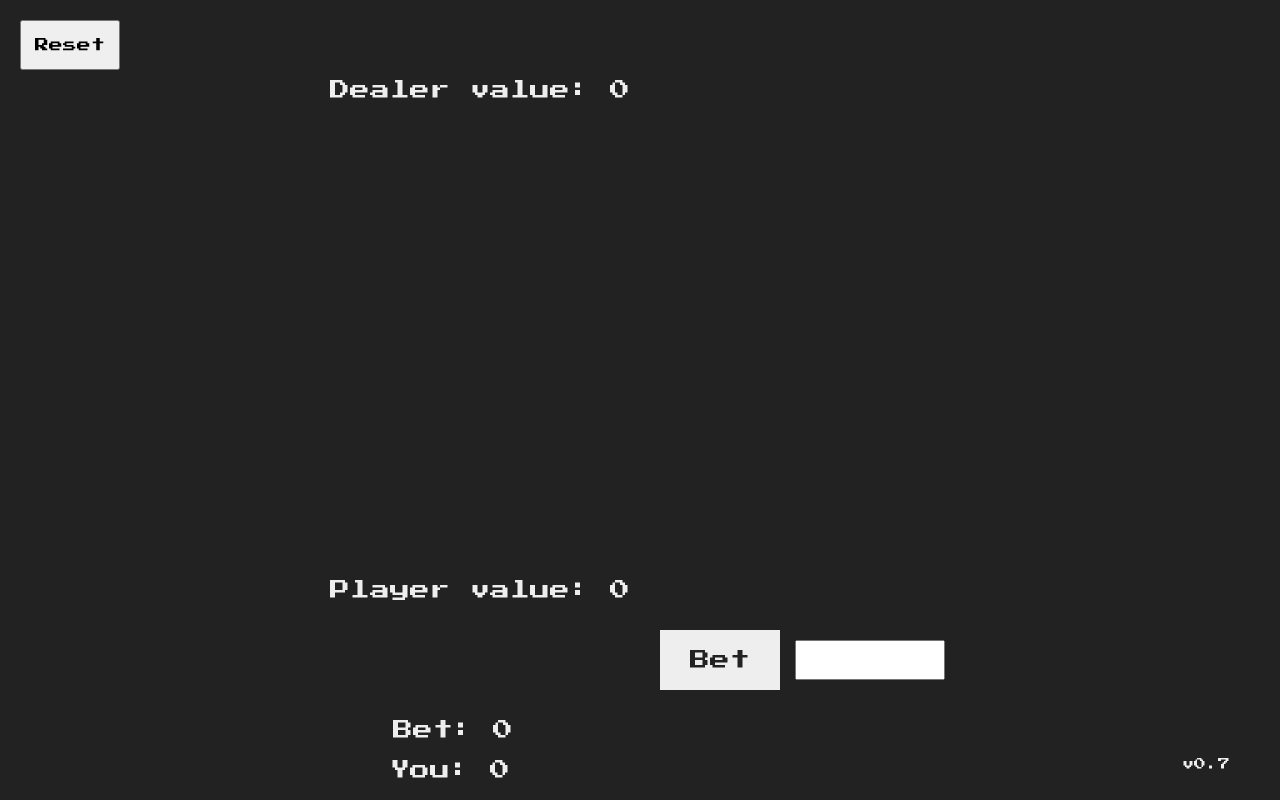
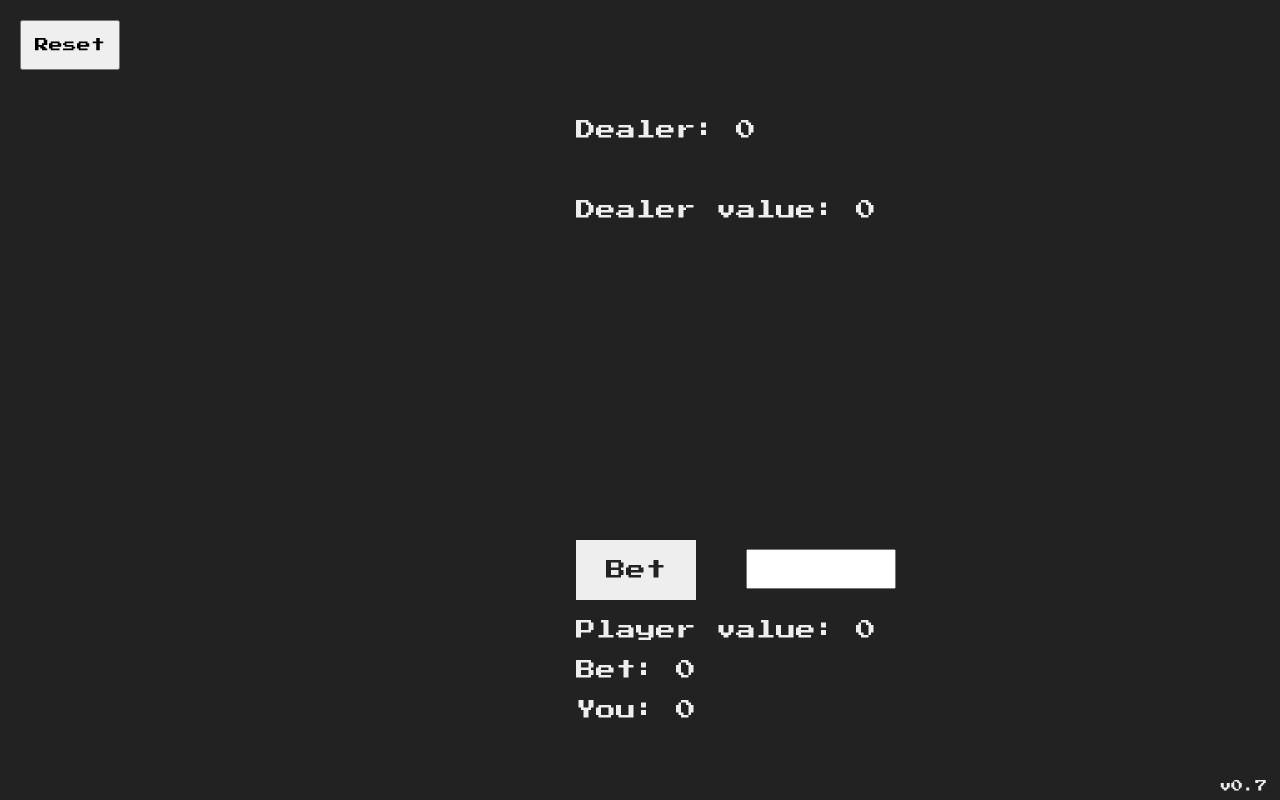
Before and after one commit to StefanZagarov/Blackjack, a website built with Parcel: page index.html in a window 1280 px wide. Built offline with nearby package versions, Linux system fonts and the light colour scheme.

Commit message:
Made is more scalable with different resolutions

```diff
--- a/style.css
+++ b/style.css
@@ -1,20 +1,17 @@
 @import url('https://fonts.googleapis.com/css?family=Press+Start+2P&display=swap');
 
-*
-{
+* {
   margin: 0;
   padding: 0;
   box-sizing: inherit;
 }
 
-html
-{
+html {
   font-size: 62.5%;
   box-sizing: border-box;
 }
 
-body
-{
+body {
   font-family: 'Press Start 2P', sans-serif;
   color: #eee;
   background-color: #222222;
@@ -22,14 +19,12 @@
 }
 
 /* LAYOUT */
-header
-{
+header {
   position: relative;
   height: 35vh;
 }
 
-main
-{
+main {
   height: 65vh;
   color: #eee;
   display: flex;
@@ -37,57 +32,61 @@
   justify-content: space-around;
 }
 
-.buttons
-{
-  width: 52rem;
-  display: flex;
-  flex-direction: column;
-  align-items: center;
+.buttons {
+  position: absolute;
+  bottom: 25%;
+  left: 45%;
+
+  width: 320px;
+  height: 60px;
 }
 
-.information
-{
+.information {
   width: 52rem;
   font-size: 2rem;
 }
 
-.message
-{
-  transform: translate(-420px, -140px);
+.message {
+  position: absolute;
+  text-align: left;
 
-  position: absolute;
-  text-align: center;
+  top: 49%;
+  left: 45%;
 
-  width: 400px;
+  width: 100%;
 }
 
-.label-you
-{
-  transform: translate(-310px, 270px);
+.label-you {
+  position: absolute;
+  left: 45%;
+  bottom: 10%;
 }
 
-.label-player-bet
-{
-  transform: translate(-307px, 150px);
+.label-player-bet {
+  position: absolute;
+  left: 45%;
+  bottom: 15%;
 }
 
-.label-dealer
-{
-  transform: translate(-370px, -550px);
+.label-dealer {
+  position: absolute;
+  top: 15%;
+  left: 45%;
 }
 
-.label-dealer-value
-{
-  transform: translate(-370px, -450px);
+.label-dealer-value {
+  position: absolute;
+  top: 25%;
+  left: 45%;
 }
 
-.label-player-value
-{
-  transform: translate(-370px, 30px);
+.label-player-value {
+  position: absolute;
+  left: 45%;
+  bottom: 20%;
 }
 
-h1
-{
+h1 {
   font-size: 4rem;
   text-align: center;
   position: absolute;
@@ -97,16 +96,17 @@
   transform: translate(-50%, -50%);
 }
 
-.dealerCards
-{
+.dealerCards {
   display: flex;
+  position: absolute;
 
-  width: 1500px;
-  transform: translate(300px, 260px);
+  width: 100%;
+
+  left: 5%;
+  top: 100%;
 }
 
-.dealerCardSlot
-{
+.dealerCardSlot {
   background: #eee;
   color: #333;
   font-size: 6rem;
@@ -116,16 +116,16 @@
   margin-right: 20px;
 }
 
-.playerCards
-{
+.playerCards {
   display: flex;
+  position: absolute;
 
-  width: 1500px;
-  transform: translate(300px, 400px);
+  width: 100%;
+  left: 5%;
+  top: 150%;
 }
 
-.playerCardSlot
-{
+.playerCardSlot {
   background: #eee;
   color: #333;
   font-size: 6rem;
@@ -135,8 +135,7 @@
   margin-right: 20px;
 }
 
-.reset
-{
+.reset {
   /* Not following the global rule */
   font-family: 'Press Start 2P', sans-serif;
 
@@ -149,8 +148,7 @@
   left: 2rem;
 }
 
-.hit
-{
+.hit {
   border: none;
   background-color: #eee;
   color: #222;
@@ -159,13 +157,10 @@
   padding: 2rem 4.5rem;
   cursor: pointer;
 
-  transform: translate(380px, 140px);
-
   visibility: hidden;
 }
 
-.stand
-{
+.stand {
   border: none;
   background-color: #eee;
   color: #222;
@@ -174,13 +169,10 @@
   padding: 2rem 3rem;
   cursor: pointer;
 
-  transform: translate(580px, 200px);
-
   visibility: hidden;
 }
 
-.bet
-{
+.bet {
   border: none;
   background-color: #eee;
   color: #222;
@@ -189,11 +181,11 @@
   padding: 2rem 3rem;
   cursor: pointer;
 
-  transform: translate(400px, 80px);
+  position: absolute;
+  left: 0%;
 }
 
-#betField
-{
+#betField {
   font-family: 'Press Start 2P', sans-serif;
 
   height: 40px;
@@ -202,19 +194,19 @@
   font-size: 20px;
   padding-left: 10px;
 
-  transform: translate(550px, 30px);
+  position: absolute;
+  right: 0%;
+  top: 15%;
 }
 
-.btn:hover
-{
+.btn:hover {
   background-color: #ccc;
 }
 
-.version
-{
+.version {
   font-size: 12px;
 
   position: absolute;
-  right: 50px;
-  bottom: 30px;
+  right: 1%;
+  bottom: 1%;
 }
```
Also changed, not shown: package.json (+113 -6 lines), README.md, 1 other file.
